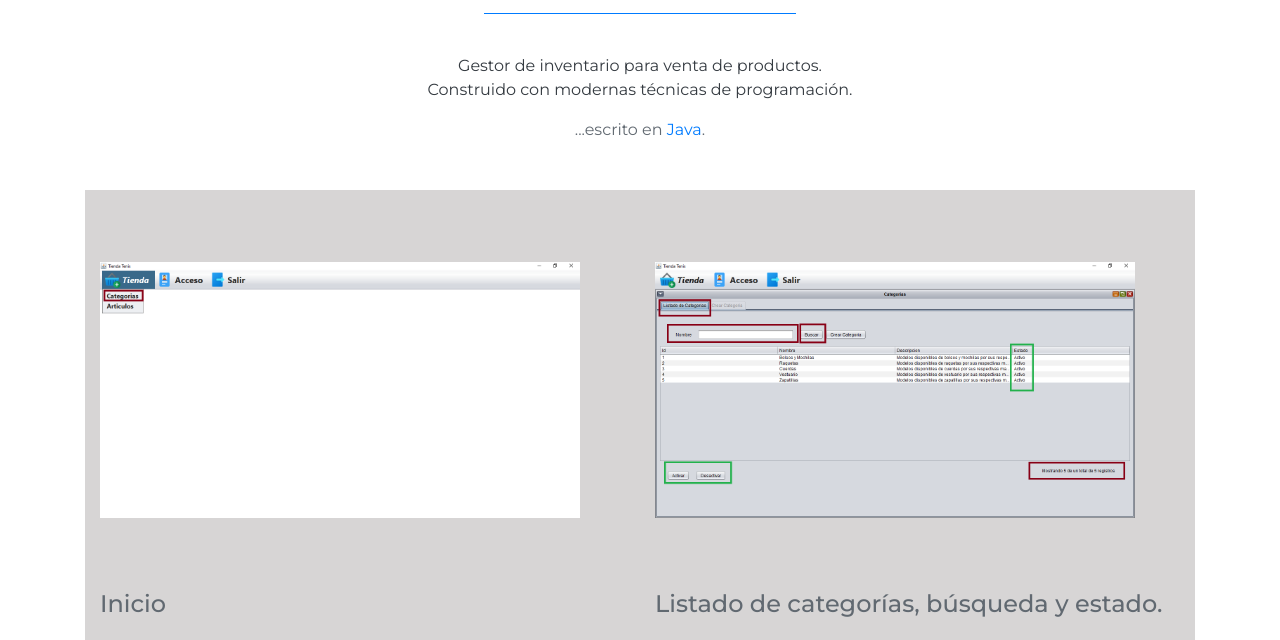
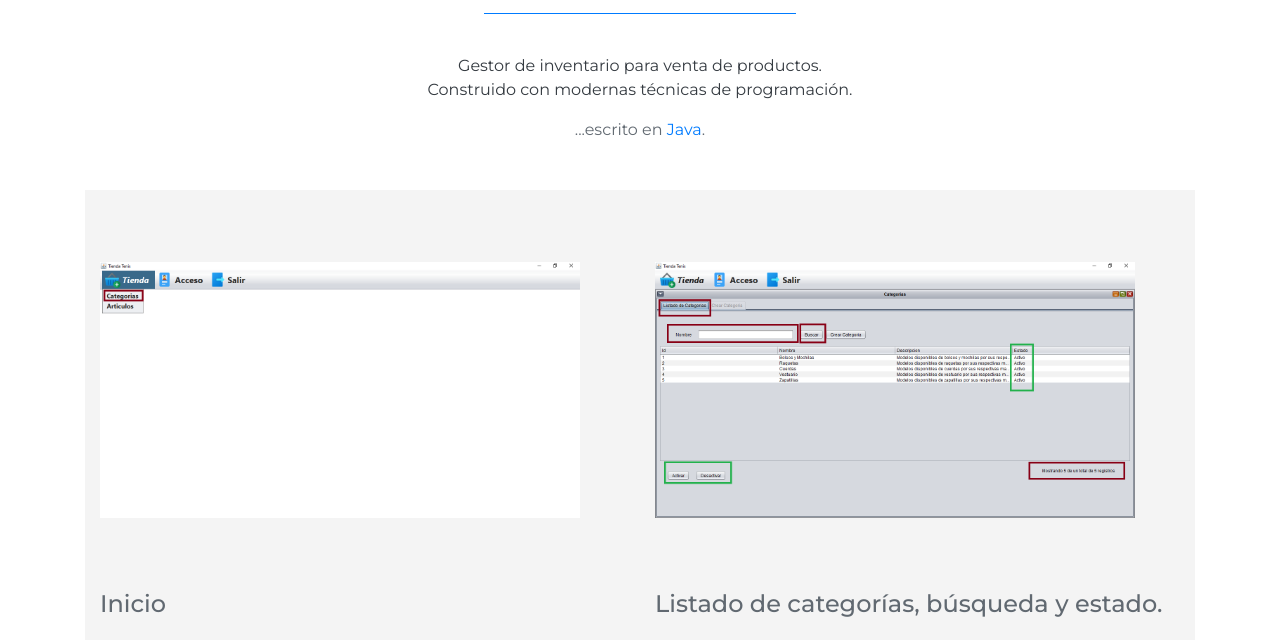
Before and after one commit to Ma-Nu-El/proyectoFinalLab2, a plain HTML site: page docs/index.html in a window 1280 px wide. Shown: the part 274-914 px from the top of the page. Drawn offline with Linux system fonts and the light colour scheme.

Commit message:
Nuevo color de fondo

```diff
--- a/docs/css/style.css
+++ b/docs/css/style.css
@@ -205,7 +205,7 @@ Extra (xl) large devices (large desktops, 1200px and up)
 .row, .container-fluid {
   margin-left: 0px !important;
   margin-right: 0px !important;
-  background-color: #d7d5d5;
+  background-color: #f4f4f4;
 }
 
 /*-- Fixed Background Image --*/
```
